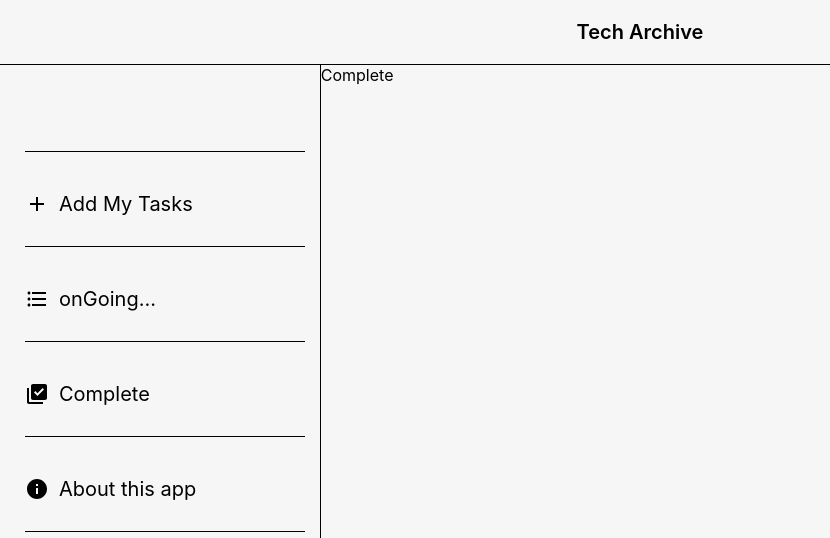
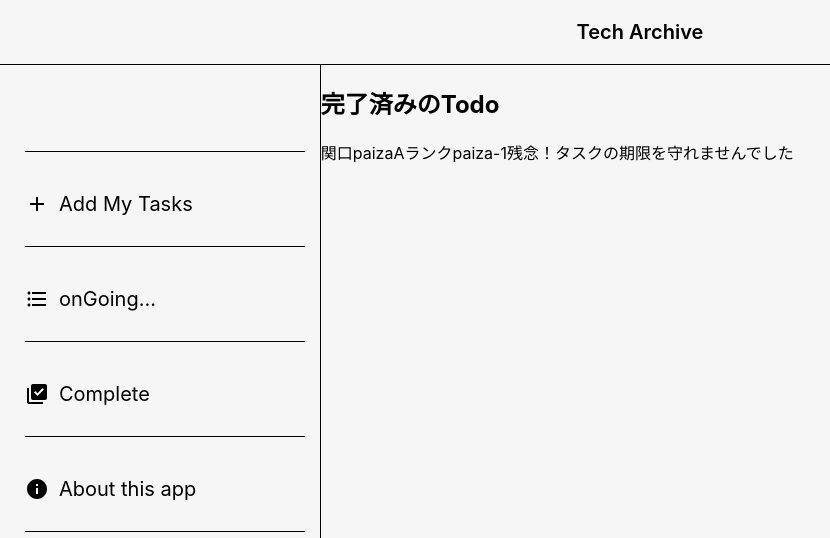
Before and after one commit to wajofjwiaawjfoajofj/todofrontend, a React (Create React App) app: page /complete in a window 1280 px wide. Shown: the top 538 px of the page, without its empty margins (0-830 px from the left). Built offline with nearby package versions, Linux system fonts and the light colour scheme.

Commit message:
listをdummydata使って出力するなど

```diff
--- a/src/API/api.js
+++ b/src/API/api.js
@@ -57,3 +57,16 @@ export const Complete = async (todoId) => {
             throw error;
         }
 }
+
+//Todoのコンプリートを入手するAPI
+export const getComplete = async (todoId) => {
+    try{
+        const res = await axios.get(`${URL_API}/todos/${todoId}`)
+        return res.data;
+    }
+    catch(error)
+        {
+            console.log('エラーが発生しました' ,error);
+            throw error;
+        }
+}
--- a/src/Components/Complete.js
+++ b/src/Components/Complete.js
@@ -1,8 +1,51 @@
-import React from 'react'
+import React, { useEffect, useState } from 'react'
+// import { getComplete } from '../API/api'
+import { CompleteDummy } from '../Dummy/dummy'
 
-const Complete = () => {
+const Complete =  () => {
+
+
+  //一旦ダミーデータ使う
+
+  const  [completes, setCompletes] = useState([])
+
+  // useEffect(() => {
+  //   const CompleteList = async () => {
+  //   try{
+  //   const API =  await  getComplete();
+  //   setCompletes(API)
+
+  //   }catch(error){
+  //     console.log(error)
+  //     throw error
+  //   }
+  // }
+  // CompleteList()
+  // },[])
+
+  useEffect(() => {
+    setCompletes([CompleteDummy])
+  },[])
+
+
+
+
   return (
-    <div>Complete</div>
+    <div>
+  <h2>完了済みのTodo</h2>
+  {completes.map((complete) => (
+    <div key={complete.id}>
+      {complete.title}
+      {complete.type}
+      {complete.date}
+      {complete.date > 0 ? (
+        <span>おめでとう！タスクは無事達成</span>
+      ) : (
+        <span>残念！タスクの期限を守れませんでした</span>
+      )}
+    </div>
+  ))}
+</div>
   )
 }
 
--- a/src/Components/List.css
+++ b/src/Components/List.css
@@ -1,7 +1,7 @@
 .Listmain{
     display: flex;
     align-items: center;
-    height: 50vh;
+    height: 100vh;
     max-height: 4000px;
     margin-left: 100px;
 }
--- a/src/Components/List.js
+++ b/src/Components/List.js
@@ -67,7 +67,7 @@ const List = () => {
 
     //表示用
     useEffect(() => {
-        setTodos([TodoListDummy]);
+        setTodos([...TodoListDummy]);
     }, []);
 
     useEffect(() => {
--- a/src/Dummy/dummy.js
+++ b/src/Dummy/dummy.js
@@ -1,8 +1,18 @@
-const TodoListDummy = {
+const TodoListDummy = [
+{
     title: '今後のフロントエンド開発で必須となるReact v18の機能を丁寧に解説する',
     type: 'udemy' ,
     date: '6'
+},{
+    title: 'Rubyマスターコース',
+    type: 'udemy' ,
+    date: '12'
+},{
+    title: 'javascriptマスターコース',
+    type: 'udemy' ,
+    date: '15'
 }
+]
 
 export default TodoListDummy;
 
@@ -13,3 +23,11 @@ export const TodoListDummy2 = {
     type: 'paiza',
     date: '15'
 }
+
+
+
+export const CompleteDummy = {
+    title: "関口paizaAランク",
+    type: 'paiza',
+    date: -1
+}
```
Also changed, not shown: src/Components/Listcollection.js (indentation only).
